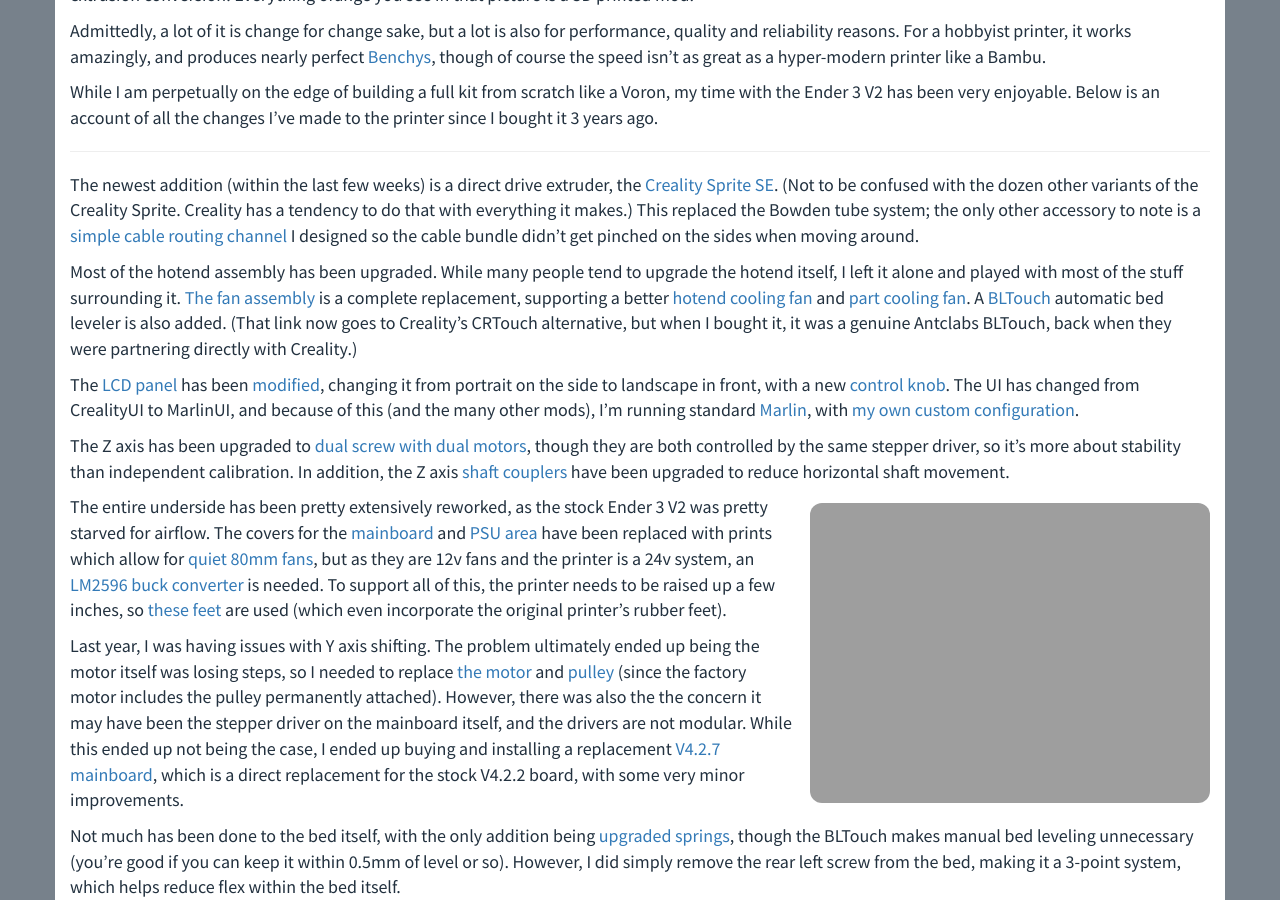
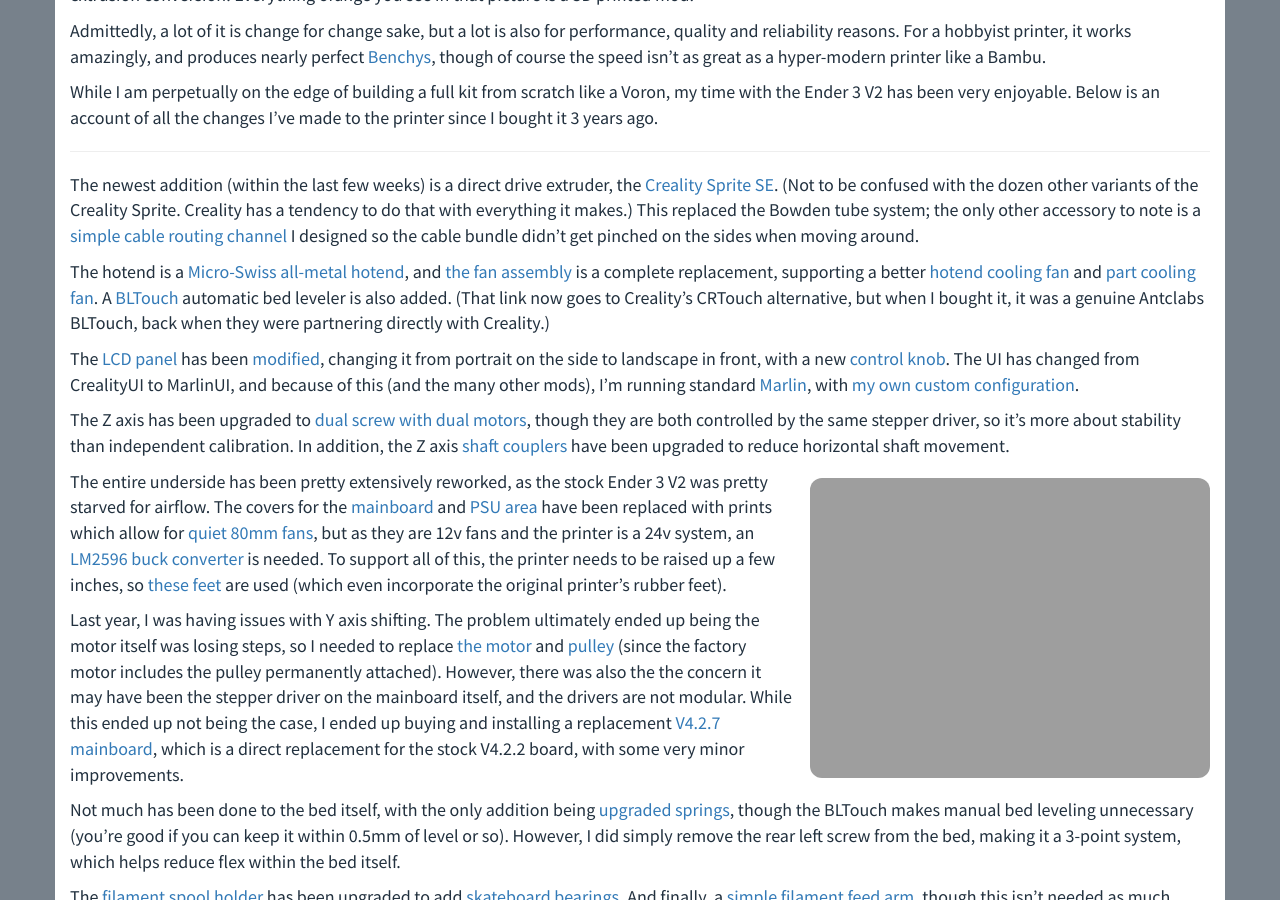
Before and after one commit to rfinnie/jekyll-finnie, a Jekyll site: the page built from _posts/2024-05-11-the-printer-formerly-known-as-ender.md, in a window 1280 px wide and 900 px high, scrolled down 750 px. Built offline with Jekyll 4.4.1, drawn with Linux system fonts in a browser that asks for light colours; nearby versions of some CDN libraries; comment, search, counter and statistics services are not loaded.

Commit message:
New hotend, because peer pressure

```diff
--- a/_posts/2024-05-11-the-printer-formerly-known-as-ender.md
+++ b/_posts/2024-05-11-the-printer-formerly-known-as-ender.md
@@ -26,7 +26,7 @@
 
 The newest addition (within the last few weeks) is a direct drive extruder, the [Creality Sprite SE](https://www.amazon.com/gp/product/B0C7QC7S3D). (Not to be confused with the dozen other variants of the Creality Sprite. Creality has a tendency to do that with everything it makes.) This replaced the Bowden tube system; the only other accessory to note is a [simple cable routing channel](https://www.tinkercad.com/things/b7OohBxQFKU-e3v2-direct-drive-top-cable-mount) I designed so the cable bundle didn't get pinched on the sides when moving around.
 
-Most of the hotend assembly has been upgraded. While many people tend to upgrade the hotend itself, I left it alone and played with most of the stuff surrounding it.  [The fan assembly](https://www.printables.com/model/80823-yet-another-ender-3-v2-fan-assembly-remix-satsana-) is a complete replacement, supporting a better [hotend cooling fan](https://www.amazon.com/gp/product/B0757RPCN9) and [part cooling fan](https://www.amazon.com/gp/product/B0755BY9RH).  A [BLTouch](https://www.amazon.com/gp/product/B08MD45N9H) automatic bed leveler is also added. (That link now goes to Creality's CRTouch alternative, but when I bought it, it was a genuine Antclabs BLTouch, back when they were partnering directly with Creality.)
+The hotend is a [Micro-Swiss all-metal hotend](https://www.amazon.com/dp/B0789V2D7C), and [the fan assembly](https://www.printables.com/model/80823-yet-another-ender-3-v2-fan-assembly-remix-satsana-) is a complete replacement, supporting a better [hotend cooling fan](https://www.amazon.com/gp/product/B0757RPCN9) and [part cooling fan](https://www.amazon.com/gp/product/B0755BY9RH).  A [BLTouch](https://www.amazon.com/gp/product/B08MD45N9H) automatic bed leveler is also added. (That link now goes to Creality's CRTouch alternative, but when I bought it, it was a genuine Antclabs BLTouch, back when they were partnering directly with Creality.)
 
 The [LCD panel](https://www.thingiverse.com/thing:4753473) has been [modified](https://www.tinkercad.com/things/cU3Gijv3t8R-ender-3-v2-lcd-panel-modified), changing it from portrait on the side to landscape in front, with a new [control knob](https://www.thingiverse.com/thing:463660). The UI has changed from CrealityUI to MarlinUI, and because of this (and the many other mods), I'm running standard [Marlin](https://github.com/MarlinFirmware/Marlin), with [my own custom configuration](https://github.com/rfinnie/marlin-personal).
 
```
